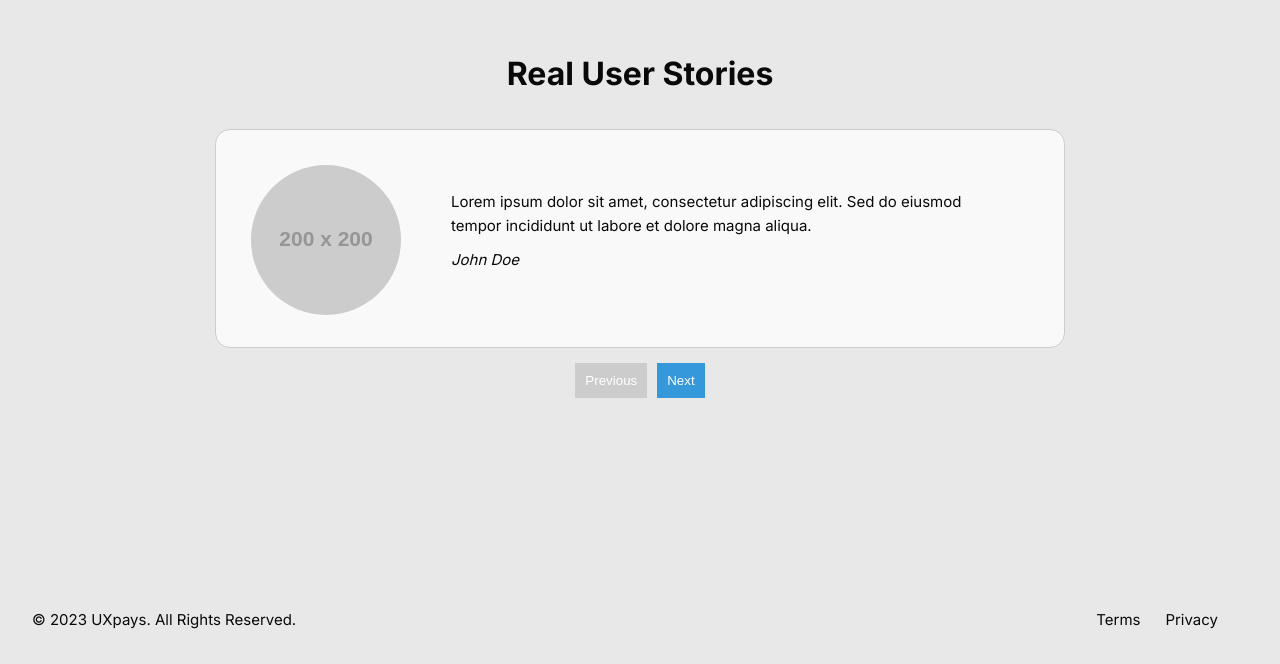
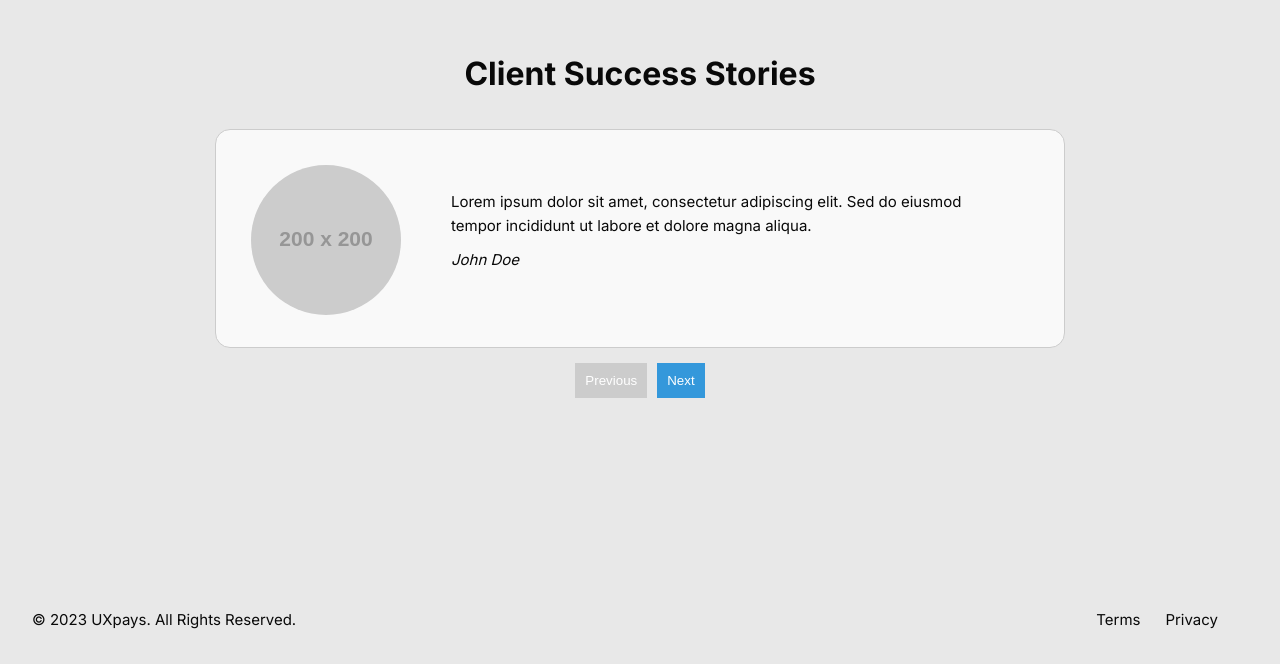
Before and after one commit to jamesdesigns/vue-project, a Vue app: page / in a window 1280 px wide. Shown: the part 2498-3162 px from the top of the page. Built offline with nearby package versions, Linux system fonts and the light colour scheme.

Commit message:
Update title to testimomials

```diff
--- a/src/components/Testimonials.vue
+++ b/src/components/Testimonials.vue
@@ -1,6 +1,6 @@
 <template>
   <div class="testimonial-slider">
-    <h3>Real User Stories</h3>
+    <h3>Client Success Stories</h3>
     <div class="testimonial" v-for="(testimonial, index) in testimonials" :key="index" :class="{ active: index === currentIndex }">
       <div class="testimonial-content">
         <p>{{ testimonial.message }}</p>
```
